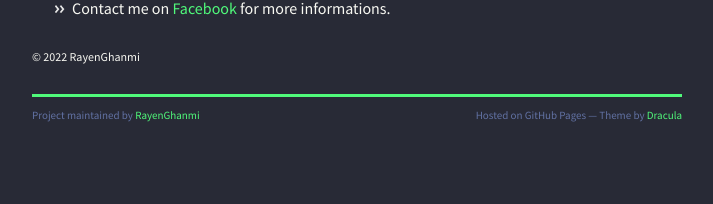
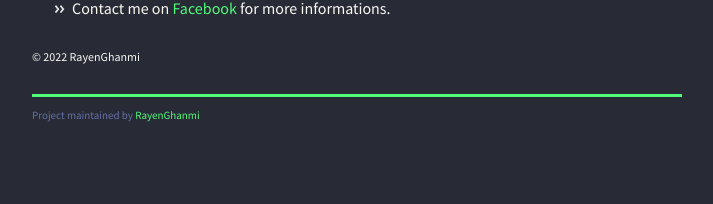
Before and after one commit to RayenGhanmi/rayenghanmi.github.io, a Jekyll site: the page built from README.md, in a window 1280 px wide. Shown: the part 1323-1527 px from the top of the page, without its empty margins (283-996 px from the left). Built offline with Jekyll 4.4.1, drawn with Linux system fonts in a browser that asks for light colours; nearby versions of some CDN libraries; our own code applies the rules of GitHub Pages for plain Markdown files; the repository's description, which GitHub fills in, is left out.

Commit message:
Update default.html

```diff
--- a/_layouts/default.html
+++ b/_layouts/default.html
@@ -15,6 +15,7 @@
     <link rel="shortcut icon" type="image/x-icon" href="assets/images/favicon.ico">
     <![endif]-->
     <meta name="viewport" content="width=device-width, initial-scale=1, user-scalable=no">
+    <link rel="shortcut icon" type="image/x-icon" href="assets/images/favicon.ico">
   </head>
 
   <body class="{{ page.colorspace }}">
@@ -57,7 +58,6 @@
         <div id="footer">
           <hr />
           <span class="credits left">Project maintained by <a href="{{ site.github.owner_url }}">{{ site.github.owner_name }}</a></span>
-          <span class="credits right">Hosted on GitHub Pages &mdash; Theme by <a href="https://draculatheme.com/">Dracula</a></span>
         </div>
       </section>
 
```
